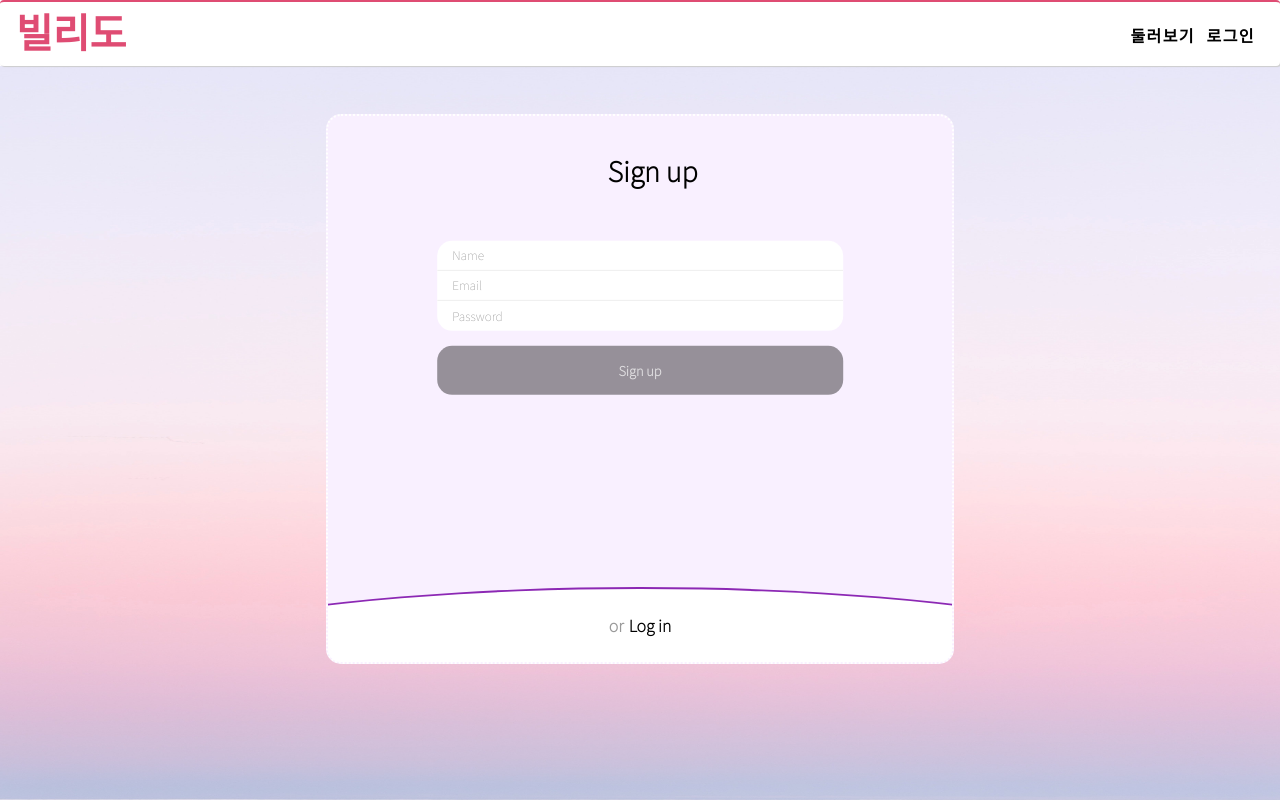
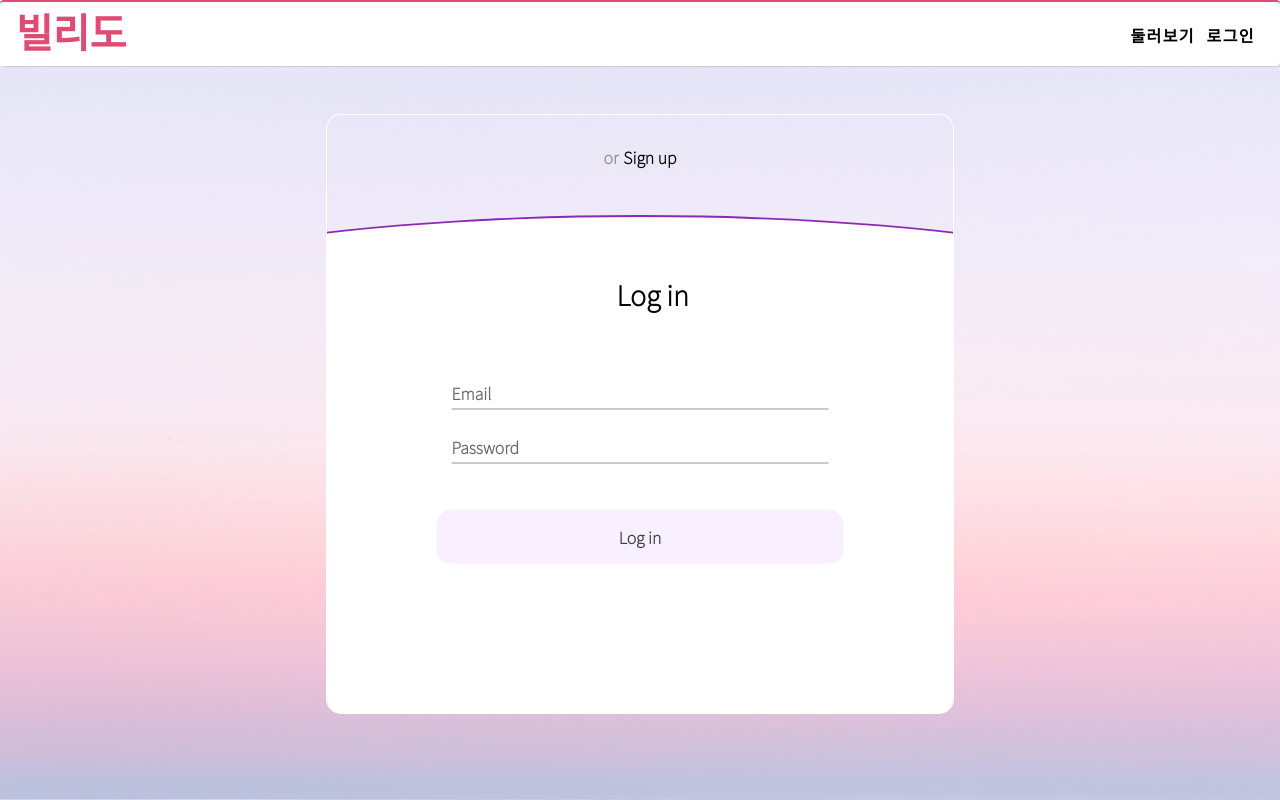
Before and after one commit to ssj24/bilydo, a Vue app in the folder front/: page /auth in a window 1280 px wide. Built offline with nearby package versions, Linux system fonts and the light colour scheme; a web font is replaced by a local one.

Commit message:
Create account page | S02P31B207-37

```diff
--- a/front/package.json
+++ b/front/package.json
@@ -11,6 +11,7 @@
   "dependencies": {
     "axios": "^0.19.2",
     "core-js": "^3.6.4",
+    "email-validator": "^2.0.4",
     "vue": "^2.6.11",
     "vue-class-component": "^7.2.3",
     "vue-property-decorator": "^8.4.1",
--- /dev/null
+++ b/front/src/models/rules/EmailRules.ts
@@ -0,0 +1,3 @@
+export interface EmailRules {
+  v: string
+}
--- a/front/src/router/index.ts
+++ b/front/src/router/index.ts
@@ -2,6 +2,7 @@ import Vue from "vue";
 import VueRouter, { RouteConfig } from "vue-router";
 import Main from "@/views/main/Main.vue";
 import Signup from "@/views/user/Signup.vue";
+import Account from "@/views/user/Account.vue";
 // import cookie from "@/cookie";
 
 Vue.use(VueRouter);
@@ -16,6 +17,11 @@ const routes: Array<RouteConfig> = [
     path: "/auth",
     name: "Signup",
     component: Signup
+  },
+  {
+    path: "/account",
+    name: "Account",
+    component: Account
   },
 ];
 
--- /dev/null
+++ b/front/src/views/user/Account.vue
@@ -0,0 +1,271 @@
+<template>
+  <v-container>
+    <h1 style="display: inline-block;">
+      {{userName}}
+    </h1>
+    <h3 style="display: inline-block;">님</h3>
+    <div class="list">
+      <div class="num">
+        <h3>
+          이메일
+          <p>
+            abc@abcd.com
+          </p>
+        </h3>
+
+      </div>
+      <div class="num">
+        <h3>
+          1111111111111111
+        </h3>
+      </div>
+      <div class="num">
+        <h3>
+          22222222
+        </h3>
+      </div>
+      <div class="num">
+        <h3>
+          333333333333
+        </h3>
+      </div>
+      <div class="num">
+        <h3>
+          444444444444
+        </h3>
+      </div>
+    </div>
+    <!-- <ul class="tilesWrap">
+	<li>
+		<h2>01</h2>
+		<h3>Title 1</h3>
+		<p>
+			Lorem Ipsum is simply dummy text of the printing and typesetting
+			industry. Lorem Ipsum has been the industry's standard dummy text ever
+			since the 1500s.
+		</p>
+		<button>Read more</button>
+	</li>
+	<li>
+		<h2>02</h2>
+		<h3>Title 2</h3>
+		<p>
+			When an unknown printer took a galley of type and scrambled it to make
+			a type specimen book. It has survived not only five centuries.
+		</p>
+		<button>Read more</button>
+	</li>
+	<li>
+		<h2>03</h2>
+		<h3>Title 3</h3>
+		<p>
+			But also the leap into electronic typesetting, remaining essentially
+			unchanged. It was popularised in the 1960s.
+		</p>
+		<button>Read more</button>
+	</li>
+	<li>
+		<h2>04</h2>
+		<h3>Title 4</h3>
+		<p>
+			With the release of Letraset sheets containing Lorem Ipsum passages,
+			and more recently with desktop publishing software like Aldus PageMaker
+			including versions of Lorem Ipsum.
+		</p>
+		<button>Read more</button>
+	</li>
+</ul> -->
+  </v-container>
+</template>
+
+<script lang="ts">
+  import { Component, Vue } from 'vue-property-decorator'
+
+  @Component
+  export default class Account extends Vue {
+    private userName = 'SSA인'
+  }
+</script>
+
+<style lang="scss" scoped>
+$lists: '이메일', '비밀번호', '연락처', '주소';
+.container {
+  padding: 2rem;
+  .list {
+    .num {
+      padding: 0.5rem 2rem;
+      display: flex;
+      align-items: center;
+      justify-content: flex-start;
+      transition: 0.25s;
+      @each $val in $lists {
+        $i: index($lists, $val);
+        &:nth-child(#{$i}) {
+          &:before {
+            content: '' + #{$val} + '';
+            font-size: 4rem;
+            font-weight: bold;
+            color: black;
+            width: 16rem;
+            opacity: 0.05;
+            transition: 0.25s;
+          }
+          &:hover {
+            &:before {
+              content: '수정하기';
+              font-size: 4rem;
+              width: 16rem;
+              position: relative;
+            }
+
+        }
+        }
+      }
+      h3 {
+        position: relative;
+        left: -1.5rem;
+        color: #3d3d3d;
+        font-size: 0.85rem;
+        transition: 0.25s;
+      }
+      &:hover {
+        background-color: #fafafa;
+        cursor: pointer;
+        &:before {
+          opacity: 0.2;
+        }
+        h3 {
+          left: 1rem;
+        }
+
+      }
+    }
+  }
+}
+
+
+// .tilesWrap {
+// 	padding: 0;
+// 	margin: 50px auto;
+// 	list-style: none;
+// 	text-align: center;
+// }
+// .tilesWrap li {
+// 	display: inline-block;
+// 	width: 20%;
+// 	min-width: 200px;
+// 	max-width: 230px;
+// 	padding: 80px 20px 40px;
+// 	position: relative;
+// 	vertical-align: top;
+// 	margin: 10px;
+// 	font-family: 'helvetica', san-serif;
+// 	min-height: 25vh;
+// 	background: #262a2b;
+// 	border: 1px solid #252727;
+// 	text-align: left;
+// }
+// .tilesWrap li h2 {
+// 	font-size: 114px;
+// 	margin: 0;
+// 	position: absolute;
+// 	opacity: 0.2;
+// 	top: 50px;
+// 	right: 10px;
+// 	transition: all 0.3s ease-in-out;
+// }
+// .tilesWrap li h3 {
+// 	font-size: 20px;
+// 	color: #b7b7b7;
+// 	margin-bottom: 5px;
+// }
+// .tilesWrap li p {
+// 	font-size: 16px;
+// 	line-height: 18px;
+// 	color: #b7b7b7;
+// 	margin-top: 5px;
+// }
+// .tilesWrap li button {
+// 	background: transparent;
+// 	border: 1px solid #b7b7b7;
+// 	padding: 10px 20px;
+// 	color: #b7b7b7;
+// 	border-radius: 3px;
+// 	position: relative;
+// 	transition: all 0.3s ease-in-out;
+// 	transform: translateY(-40px);
+// 	opacity: 0;
+// 	cursor: pointer;
+// 	overflow: hidden;
+// }
+// .tilesWrap li button:before {
+// 	content: '';
+// 	position: absolute;
+// 	height: 100%;
+// 	width: 120%;
+// 	background: #b7b7b7;
+// 	top: 0;
+// 	opacity: 0;
+// 	left: -140px;
+// 	border-radius: 0 20px 20px 0;
+// 	z-index: -1;
+// 	transition: all 0.3s ease-in-out;
+
+// }
+// .tilesWrap li:hover button {
+// 	transform: translateY(5px);
+// 	opacity: 1;
+// }
+// .tilesWrap li button:hover {
+// 	color: #262a2b;
+// }
+// .tilesWrap li button:hover:before {
+// 	left: 0;
+// 	opacity: 1;
+// }
+// .tilesWrap li:hover h2 {
+// 	top: 0px;
+// 	opacity: 0.6;
+// }
+
+// .tilesWrap li:before {
+// 	content: '';
+// 	position: absolute;
+// 	top: -2px;
+// 	left: -2px;
+// 	right: -2px;
+// 	bottom: -2px;
+// 	z-index: -1;
+// 	background: #fff;
+// 	transform: skew(2deg, 2deg);
+// }
+// .tilesWrap li:after {
+// 	content: '';
+// 	position: absolute;
+// 	width: 40%;
+// 	height: 100%;
+// 	left: 0;
+// 	top: 0;
+// 	background: rgba(255, 255, 255, 0.02);
+// }
+// .tilesWrap li:nth-child(1):before {
+// 	background: #C9FFBF;
+// background: -webkit-linear-gradient(to right, #FFAFBD, #C9FFBF);
+// background: linear-gradient(to right, #FFAFBD, #C9FFBF);
+// }
+// .tilesWrap li:nth-child(2):before {
+// 	background: #f2709c;
+// background: -webkit-linear-gradient(to right, #ff9472, #f2709c);
+// background: linear-gradient(to right, #ff9472, #f2709c);
+// }
+// .tilesWrap li:nth-child(3):before {
+// 	background: #c21500;
+// background: -webkit-linear-gradient(to right, #ffc500, #c21500);
+// background: linear-gradient(to right, #ffc500, #c21500);
+// }
+// .tilesWrap li:nth-child(4):before {
+// 	background: #FC354C;
+// background: -webkit-linear-gradient(to right, #0ABFBC, #FC354C);
+// background: linear-gradient(to right, #0ABFBC, #FC354C);
+// }
+</style>
--- a/front/src/views/user/Signup.vue
+++ b/front/src/views/user/Signup.vue
@@ -1,85 +1,179 @@
 <template>
 <div class="signup-wrapper pt-12">
 	<v-row justify="center">
-		<v-col cols="8" md="6">
+		<v-col cols="12" sm="8" md="6">
 			<v-container class="form-structor">
-				<div class="signup">
+				<v-form ref="signupForm" v-model="signupValid" lazy-validation @submit.prevent>
+					<div class="signup slide-up">
 						<h2 class="form-title" id="signup"><span>or</span>Sign up</h2>
 						<div class="form-holder">
-						<input type="text" class="input" placeholder="Name" />
-						<input type="email" class="input" placeholder="Email" />
-						<input type="password" class="input" placeholder="Password" />
+							<v-text-field
+								type="text"
+								class="input"
+								color="black"
+								label="Name"
+								v-model="name"
+								:rules="nameRules"
+								required
+								/>
+							<v-text-field
+								type="email"
+								class="input"
+								color="black"
+								label="Email"
+								v-model="email"
+								:rules="emailRules"
+								required
+								/>
+							<v-text-field
+								type="password"
+								class="input"
+								color="black"
+								label="Password"
+								v-model="password"
+								:rules="passwordRules"
+								required
+								/>
+							<v-text-field
+								type="tel"
+								class="input"
+								color="black"
+								pattern="[0-9]{3}-[0-9]{3}-[0-9]{4}"
+								label="Contact"
+								v-model="contact"
+								:rules="contactRules"
+								required
+								/>
+							<v-text-field
+								type="text"
+								class="input"
+								color="black"
+								label="Address"
+								v-model="address"
+								:rules="addressRules"
+								required
+								/>
 						</div>
-					<button class="submit-btn">Sign up</button>
+						<button class="submit-btn" @click="signup">Sign up</button>
 					</div>
-				<div class="login slide-up">
+				</v-form>
+				<v-form ref="loginForm" v-model="loginValid" lazy-validation @submit.prevent>
+					<div class="login">
 						<div class="center">
 							<h2 class="form-title" id="login"><span>or</span>Log in</h2>
 							<div class="form-holder">
-							<input type="email" class="input" placeholder="Email" />
-							<input type="password" class="input" placeholder="Password" />
+								<v-text-field
+									type="email"
+									class="input"
+									color="#8c28b4"
+									label="Email"
+									v-model="loginId"
+									:rules="loginEmailRules"
+									required
+								/>
+								<v-text-field
+									type="password"
+									class="input"
+									color="#8c28b4"
+									label="Password"
+									v-model="loginPw"
+									:rules="loginPwRules"
+									required
+									/>
 							</div>
-						<button class="submit-btn">Log in</button>
+							<button class="submit-btn" @click="login">Log in</button>
 						</div>
 					</div>
+				</v-form>
 			</v-container>
 		</v-col>
 	</v-row>
 </div>
 </template>
 
-<script lang="ts">
-  import { Component, Vue } from 'vue-property-decorator'
+<script>
+	import * as EmailValidator from 'email-validator'
 
-	@Component
-  export default class Signup extends Vue{
-    // mounted() {
-    //   // console.clear();
+	export default {
+		data: () => ({
+			signupValid: false,
+			loginValid: false,
+			name: '',
+			nameRules: [
+        v => !!v || '이름을 입력해주세요',
+      ],
+			email: '',
+			emailRules: [
+        v => !!v || '이메일을 입력해주세요',
+        v => (EmailValidator.validate(v)) || '이메일 형식이 아닙니다',
+      ],
+			password: '',
+			passwordRules: [
+        v => !!v || '비밀번호를 입력해주세요',
+        v => v.length >= 8 || '8자 이상의 비밀번호를 입력해주세요',
+      ],
+			contact: '',
+			contactRules: [
+				v => !!v || '연락처를 입력해주세요'
+			],
+			address: '',
+			addressRules: [
+				v => !!v || '주소를 입력해주세요'
+			],
+			loginId: '',
+			loginEmailRules: [
+        v => !!v || 'ID를 입력해주세요',
+        v => (EmailValidator.validate(v)) || '이메일 형식이 아닙니다',
+      ],
+			loginPw: '',
+			loginPwRules: [
+        v => !!v || '비밀번호를 입력해주세요',
+        v => v.length >= 8 || '8자 이상의 비밀번호를 입력해주세요',
+      ],
+		}),
+		mounted() {
+			console.clear();
 
-    //   const loginBtn = document.getElementById('login');
-    //   const signupBtn = document.getElementById('signup');
+			const loginBtn = document.getElementById('login');
+			const signupBtn = document.getElementById('signup');
 
-    //   loginBtn.addEventListener('click', (e: any) => {
-    //     const parent = e.target.parentNode.parentNode;
-    //     Array.from(e.target.parentNode.parentNode.classList).find((element) => {
-    //       if(element !== "slide-up") {
-    //         parent.classList.add('slide-up')
-    //       }else{
-    //         signupBtn.parentNode.classList.add('slide-up')
-    //         parent.classList.remove('slide-up')
-    //       }
-    //     });
-    //   });
+			loginBtn.addEventListener('click', (e) => {
+				const parent = e.target.parentNode.parentNode;
+				Array.from(e.target.parentNode.parentNode.classList).find((element) => {
+					if(element !== "slide-up") {
+						parent.classList.add('slide-up')
+					}else{
+						signupBtn.parentNode.classList.add('slide-up')
+						parent.classList.remove('slide-up')
+					}
+				});
+			});
 
-    //   signupBtn.addEventListener('click', (e: any) => {
-    //     const parent = e.target.parentNode;
-    //     Array.from(e.target.parentNode.classList).find((element) => {
-    //       if(element !== "slide-up") {
-    //         parent.classList.add('slide-up')
-    //       }else{
-    //         loginBtn.parentNode.parentNode.classList.add('slide-up')
-    //         parent.classList.remove('slide-up')
-    //       }
-    //     });
-    //   });
-    // }
+			signupBtn.addEventListener('click', (e) => {
+				const parent = e.target.parentNode;
+				Array.from(e.target.parentNode.classList).find((element) => {
+					if(element !== "slide-up") {
+						parent.classList.add('slide-up')
+					}else{
+						loginBtn.parentNode.parentNode.classList.add('slide-up')
+						parent.classList.remove('slide-up')
+					}
+				});
+			});
+		},
+		methods: {
+			signup() {
+				this.$refs.signupForm.validate()
+			},
+			login() {
+				this.$refs.loginForm.validate()
+			}
+		}
   }
 </script>
 
 <style lang="scss" scoped>
 
-@import url("https://fonts.googleapis.com/css?family=Fira+Sans");
-
-// html,body {
-// 	position: relative;
-// 	min-height: 100vh;
-// 	display: flex;
-// 	align-items: center;
-// 	justify-content: center;
-// 	font-family: "Fira Sans", Helvetica, Arial, sans-serif;
-//   -webkit-font-smoothing: antialiased;
-//   -moz-osx-font-smoothing: grayscale;
-// }
 .signup-wrapper {
 	width: 100%;
 	height: 100%;
@@ -87,11 +181,12 @@
 	background-size: 100% 100%;
 }
 .form-structor {
-	background-color: rgb(249, 240, 255);
-	border: 2px dotted rgb(255, 255, 255);
+	// background-color: rgb(249, 240, 255);
+	border: 1px solid #fff;
+	border-bottom: none;
 	// border: 2px solid #df4c73;
 	border-radius: 15px;
-	height: 550px;
+	height: 600px;
 	// width: 350px;
 	position: relative;
 	overflow: hidden;
@@ -109,7 +204,7 @@
 
 	.signup {
 		position: absolute;
-		top: 30%;
+		top: 45%;
 		left: 50%;
 		-webkit-transform: translate(-50%, -50%);
 		width: 65%;
@@ -156,7 +251,8 @@
 
 		.form-holder {
 			border-radius: 15px;
-			background-color: #fff;
+			background-color: rgba(255, 255, 255, 0.301);
+			height: 300px;
 			overflow: hidden;
 			margin-top: 50px;
 			opacity: 1;
@@ -168,13 +264,14 @@
 				outline: none;
 				box-shadow: none;
 				display: block;
-				height: 30px;
+				height: 50px;
 				line-height: 30px;
 				padding: 8px 15px;
-				border-bottom: 1px solid rgb(238, 238, 238);
+				// border-bottom: 1px solid rgb(238, 238, 238);
 				width: 100%;
-				font-size: 12px;
-
+				font-size: 15px;
+				color:rgb(63, 63, 63);
+				font-weight: bold;
 				&:last-child {
 					border-bottom: 0;
 				}
@@ -185,15 +282,16 @@
 		}
 
 		.submit-btn {
-			background-color: rgba(0,0,0,0.4);
+			background-color: rgba(255, 255, 255, 0.349);
 			color: rgba(256,256,256,0.7);
-			border:0;
+			border: 2px solid rgba(256,256,256,0.7);
 			border-radius: 15px;
 			display: block;
 			margin: 15px auto;
 			padding: 15px 45px;
 			width: 100%;
-			font-size: 13px;
+			font-size: 16px;
+			color:rgb(63, 63, 63);
 			font-weight: bold;
 			cursor: pointer;
 			opacity: 1;
@@ -202,7 +300,10 @@
 
 			&:hover {
 				transition: all .3s ease;
-				background-color: rgba(0,0,0,0.8);
+				background-color: #fff;
+				font-weight: 900;
+				color: #000;
+				border: 2px solid #fff;
 			}
 		}
 	}
@@ -255,9 +356,10 @@
 			}
 
 			.form-holder {
+				height: 130px;
 				border-radius: 15px;
 				background-color: #fff;
-				border: 1px solid #eee;
+				// border: 1px solid #eee;
 				overflow: hidden;
 				margin-top: 50px;
 				opacity: 1;
@@ -269,13 +371,14 @@
 					outline: none;
 					box-shadow: none;
 					display: block;
-					height: 30px;
+					height: 50px;
 					line-height: 30px;
 					padding: 8px 15px;
-					border-bottom: 1px solid #eee;
+					// border-bottom: 1px solid #eee;
 					width: 100%;
-					font-size: 12px;
-
+					font-size: 15px;
+					color:rgb(63, 63, 63);
+					font-weight: bold;
 					&:last-child {
 						border-bottom: 0;
 					}
@@ -286,15 +389,15 @@
 			}
 
 			.submit-btn {
-				background-color: #6B92A4;
-				color: rgba(256,256,256,0.7);
+				background-color: rgb(249, 240, 255);
 				border:0;
 				border-radius: 15px;
 				display: block;
 				margin: 15px auto;
 				padding: 15px 45px;
 				width: 100%;
-				font-size: 13px;
+				font-size: 16px;
+				color:rgb(63, 63, 63);
 				font-weight: bold;
 				cursor: pointer;
 				opacity: 1;
@@ -303,7 +406,8 @@
 
 				&:hover {
 					transition: all .3s ease;
-					background-color: rgba(0,0,0,0.8);
+					background-color: #76119e;
+					color:rgb(249, 240, 255);
 				}
 			}
 		}
```
Also changed, not shown: front/src/validators.ts (added), 1 other file (tests, documents, lock files or other folders). Lines whose indentation alone changed are shown as unchanged.
